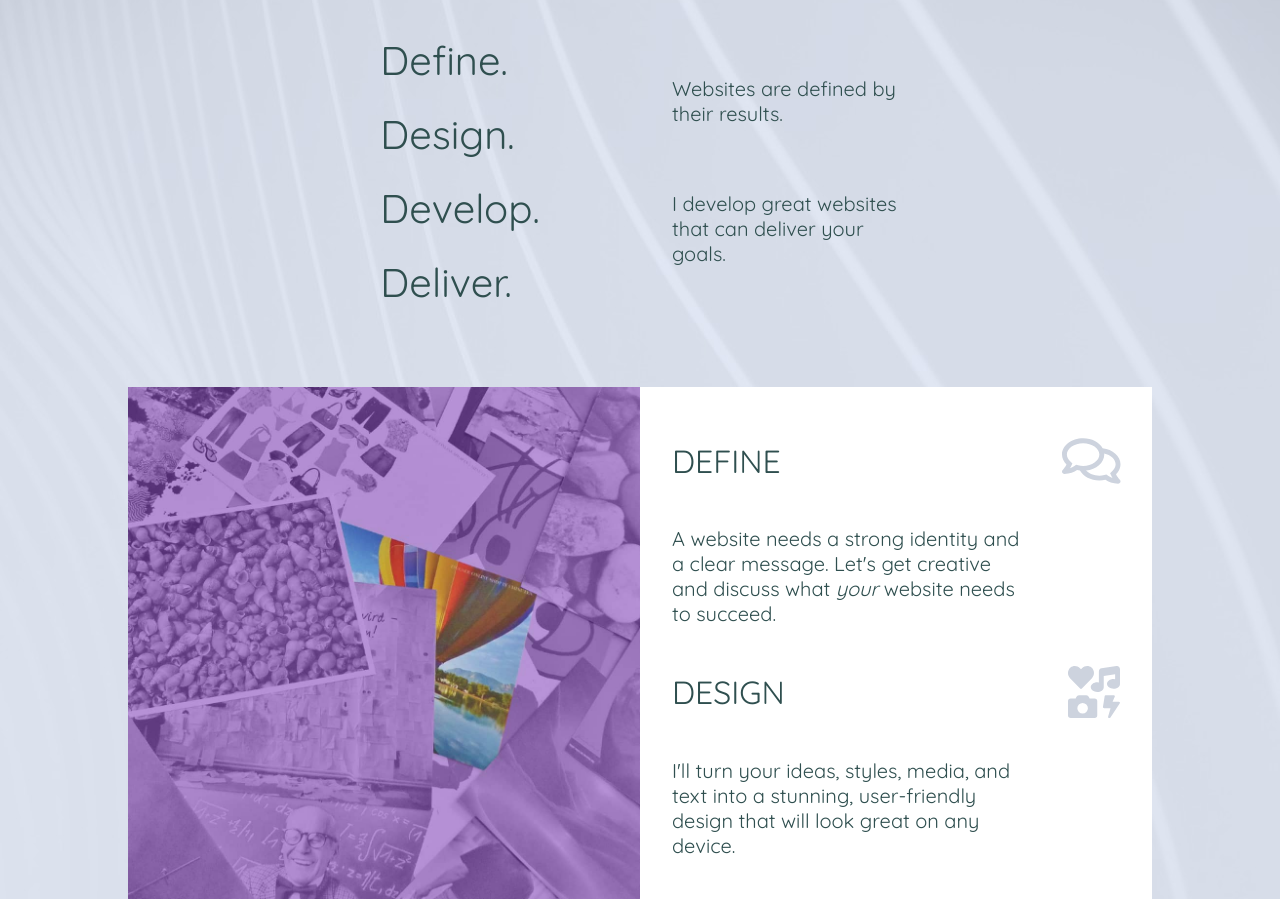
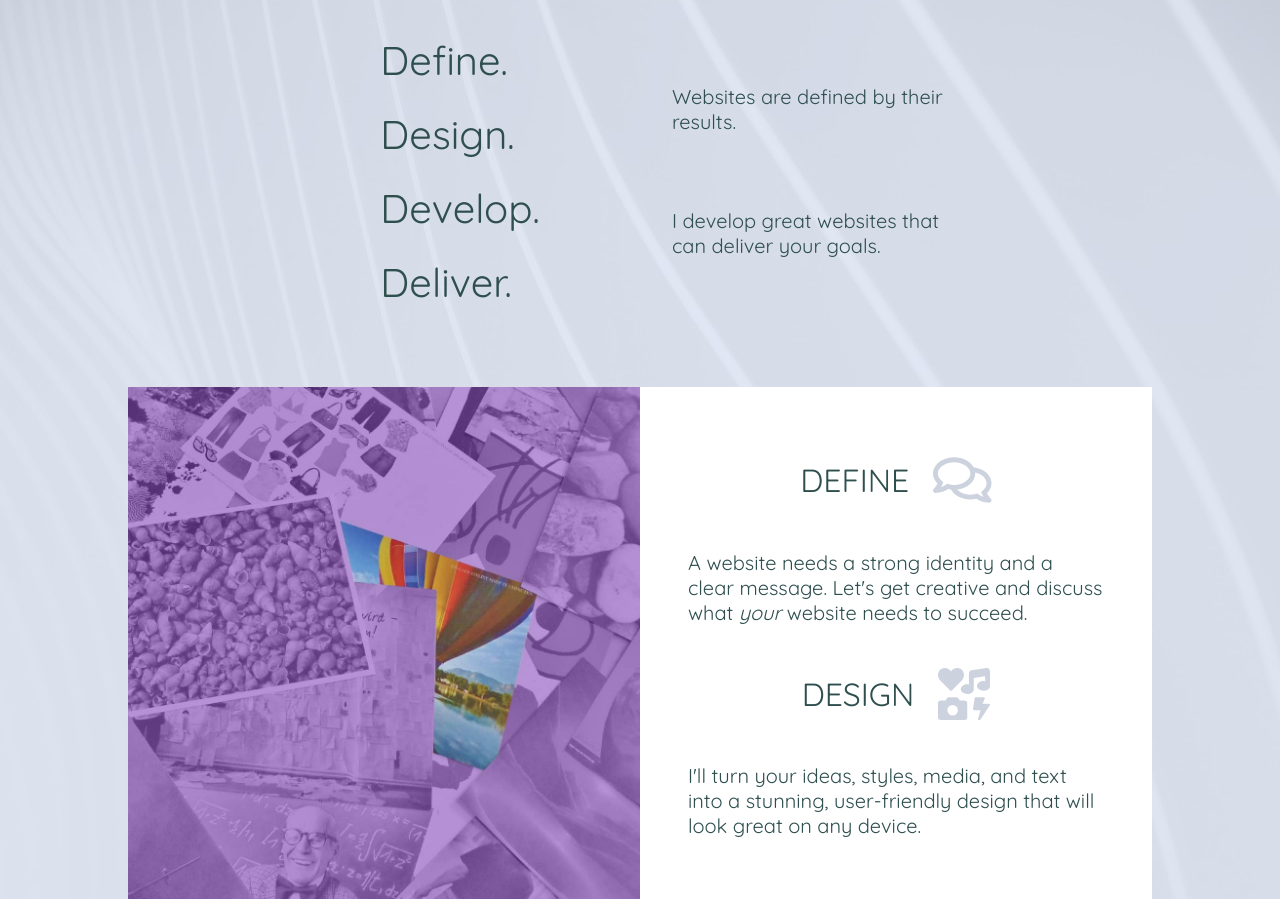
Before and after one commit to joshuajcarter/portfolio, a plain HTML site: page index.html in a window 1280 px wide. Shown: the part 1562-2461 px from the top of the page. Drawn offline with Linux system fonts and the light colour scheme.

Commit message:
modify card component padding, replace tsunami-index-img.jpg

```diff
--- a/index.html
+++ b/index.html
@@ -139,6 +139,8 @@ rel="stylesheet">
 					</div>
 					<div class="card-text-frame">
 						<div class="card-text">
+							<div class="card-text-frame">
+
 								<div class="process-card-icon-frame define">
 									<h3>DEFINE</h3>
 									<div class="icon-container process-icon-container">
@@ -154,6 +156,7 @@ rel="stylesheet">
 								</div>
 							</div>
 							<p>I'll turn your ideas, styles, media, and text into a stunning, user-friendly design that will look great on any device.</p>
+							</div>
 						</div>
 					</div>
 				</div>
@@ -219,7 +222,7 @@ rel="stylesheet">
 				<div class="card-component work-card">
 					<div class="card-img-frame">
 						<div class="card-image">
-							<img class="work-card-img" src="resources/images/tsunami-index-img.jpg" />
+							<img class="work-card-img" src="resources/images/tsunami-index.img.jpg" />
 						</div>
 					</div>
 					<div class="card-text-frame">
--- a/resources/css/style.css
+++ b/resources/css/style.css
@@ -58,7 +58,6 @@ h1, h2, h3, h4, h5,p, #home-link {
 
 p {
 	font-size: 1.25rem;
-	max-width: 80%;
 }
 
 img{
@@ -213,25 +212,26 @@ p.grid-item-title{
 	height: 100%;
 	object-fit: cover;
 }
-.card-text-frame {
+.card-text {
 	/* border: 5px solid; */
 	height: 100%;
-	max-width: 100%;
+	display: flex;
+	flex-direction: column;
+	justify-content: space-evenly;
+	gap: 1.5rem;
+	padding: 1rem;
+}
+
+.card-text p span {
+	font-weight: bold;
+}
+.card-text-frame {
+	height: 100%;
 	display: flex;
 	flex-direction: column;
 	justify-content: space-evenly;
 	align-items: center;
 	gap: 1.5rem;
-}
-.card-text {
-	height: 100%;
-	display: flex;
-	flex-direction: column;
-	justify-content: space-evenly;
-	gap: 1.5rem;
-}
-.card-text p span {
-	font-weight: bold;
 }
 
 /* button rules */
@@ -266,7 +266,6 @@ p.grid-item-title{
 	color: #ff9822;
 }
 
-
 @media screen and (min-width: 600px) {
 	.section-container-img {
 		max-width: 70%;
@@ -283,6 +282,7 @@ p.grid-item-title{
 	}
 	.card-component {
 		grid-template-columns: repeat(2, 1fr);
+		/* grid-template-columns: 1fr 1fr; */
 		grid-template-rows: repeat(1, 1fr);
 		gap: 0;
 	}
@@ -316,7 +316,7 @@ p.grid-item-title{
 		margin-left: 0;
 	}
 	.card-text-frame {
-		padding: 2rem;
+		/* padding: 2rem; */
 	}
 }
 
```
Also changed, not shown: project-tsunami-coffee.html (+1 -1 lines), resources/images/tsunami-index-img.jpg (deleted), resources/images/tsunami-index.img.jpg (added).
